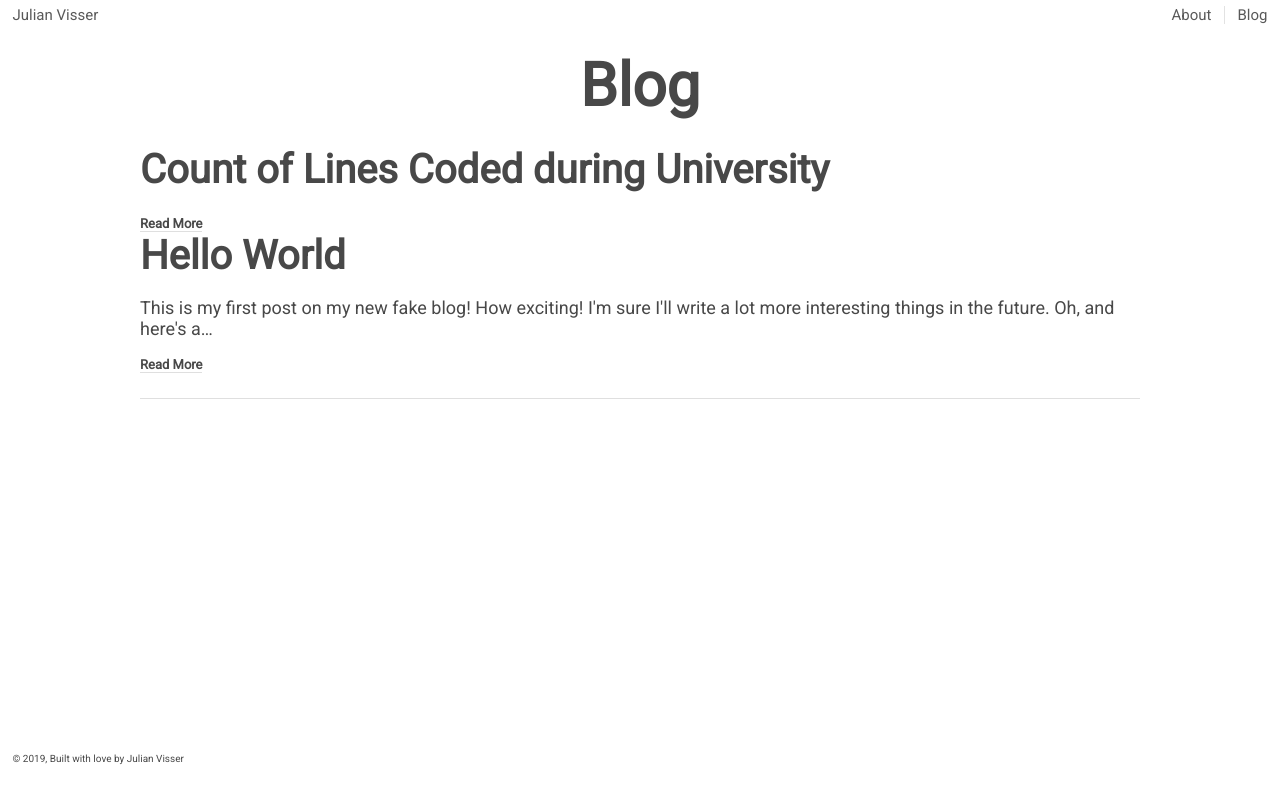
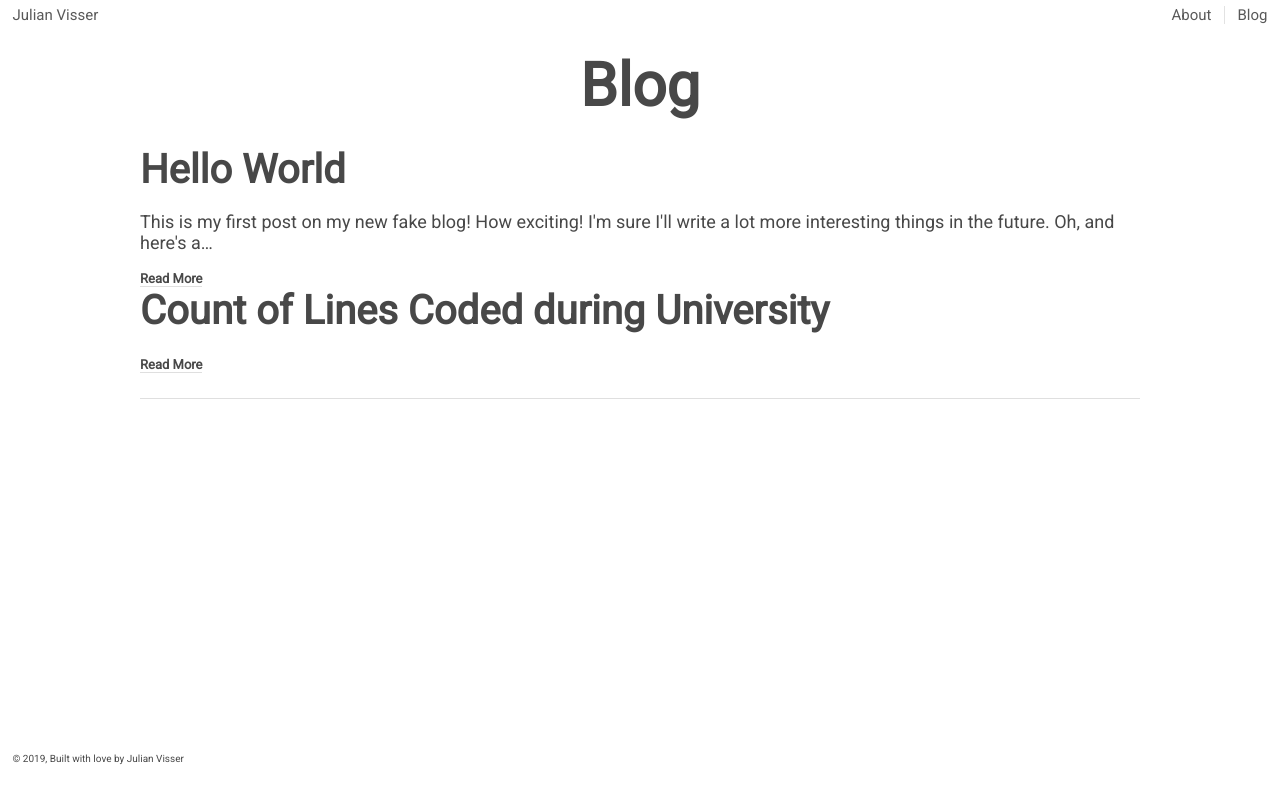
Before and after one commit to justmejulian/justmejulian.github.io, a Gatsby site: page /blog in a window 1280 px wide. Built offline with nearby package versions, Linux system fonts and the light colour scheme; Gatsby itself is replaced by a stand-in of ours.

Commit message:
made optionto add description for blog. and sorted posts by date

```diff
--- a/src/pages/blog.js
+++ b/src/pages/blog.js
@@ -12,7 +12,11 @@ const BlogPage = ({ data }) => (
       {data.allMarkdownRemark.edges.map(post => (
         <div key={post.node.id}>
           <h3>{post.node.frontmatter.title}</h3>
-          <p dangerouslySetInnerHTML={{ __html: post.node.excerpt }} />
+          <p
+            dangerouslySetInnerHTML={{
+              __html: post.node.frontmatter.description || post.node.excerpt
+            }}
+          />
           <Link id="more" to={post.node.frontmatter.path}>
             Read More
           </Link>
@@ -24,7 +28,7 @@ const BlogPage = ({ data }) => (
 
 export const pageQuery = graphql`
   query BlogIndexQuery {
-    allMarkdownRemark {
+    allMarkdownRemark(sort: { order: DESC, fields: [frontmatter___date] }) {
       edges {
         node {
           excerpt
@@ -33,6 +37,7 @@ export const pageQuery = graphql`
             path
             title
             date
+            description
           }
         }
       }
```
